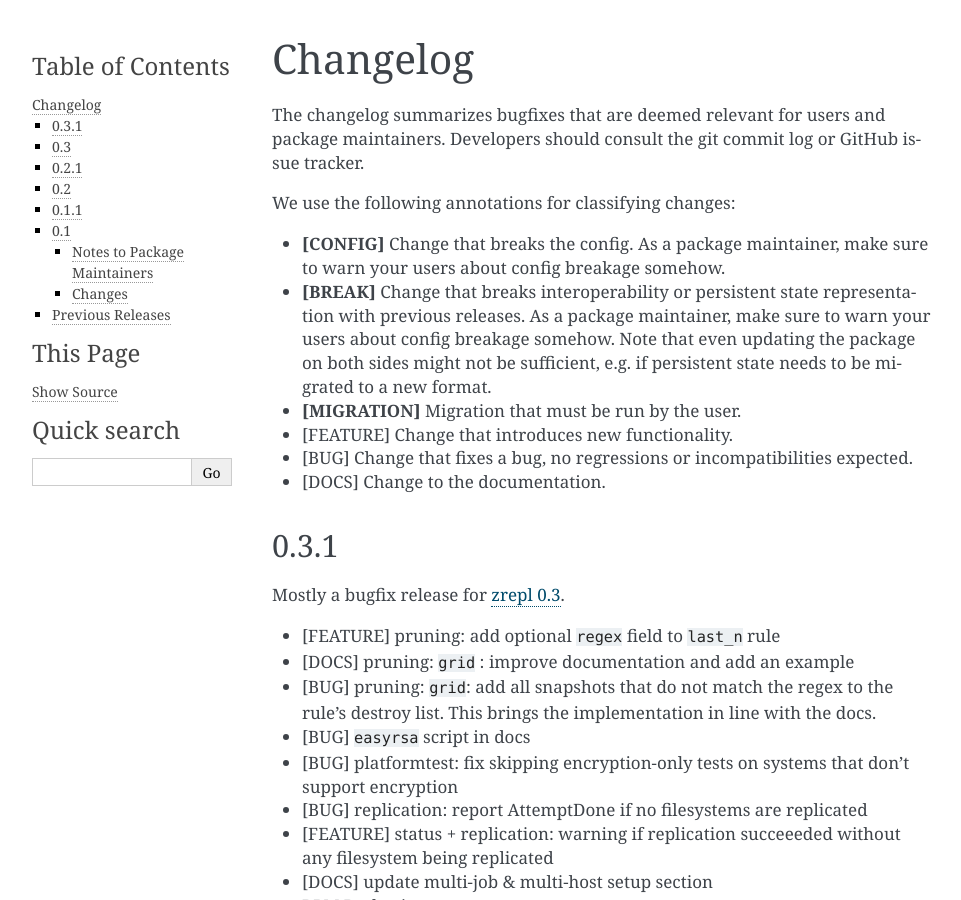
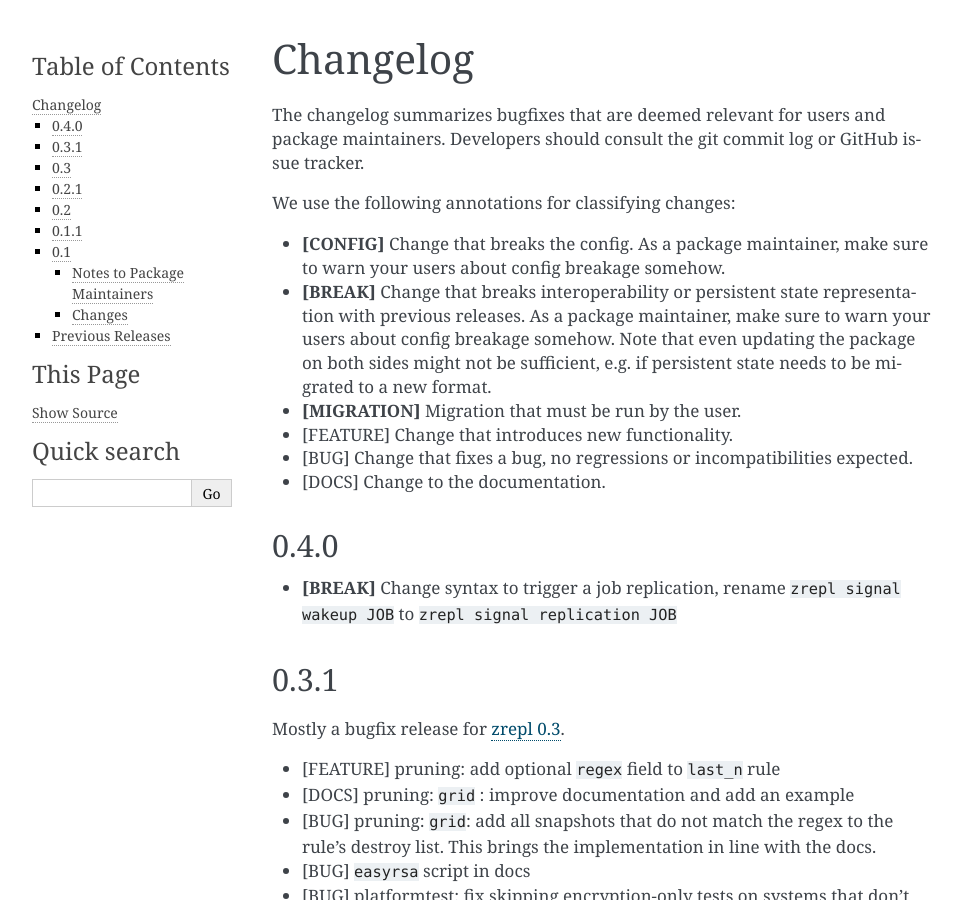
Before and after one commit to zrepl/zrepl, a Sphinx documentation site: the page built from docs/changelog.rst, in a window 1280 px wide and 900 px high. Shown: the whole window, without its empty margins (148-1109 px from the left). Built offline with Sphinx 7.4.7, drawn with Linux system fonts in a browser that asks for light colours; pages that are not in the unit, such as notebooks, are missing from menus; the version number could not be read and is left out; cross-references to code outside the pages are shown as plain code.

Commit message:
changelog.rst add rename of zrepl signal wakeup to zrepl signal replication

```diff
--- a/docs/changelog.rst
+++ b/docs/changelog.rst
@@ -26,6 +26,11 @@ We use the following annotations for classifying changes:
 * |feature| Change that introduces new functionality.
 * |bugfix| Change that fixes a bug, no regressions or incompatibilities expected.
 * |docs| Change to the documentation.
+
+0.4.0
+-----
+
+* |break| Change syntax to trigger a job replication, rename ``zrepl signal wakeup JOB`` to ``zrepl signal replication JOB``
 
 0.3.1
 -----
```
